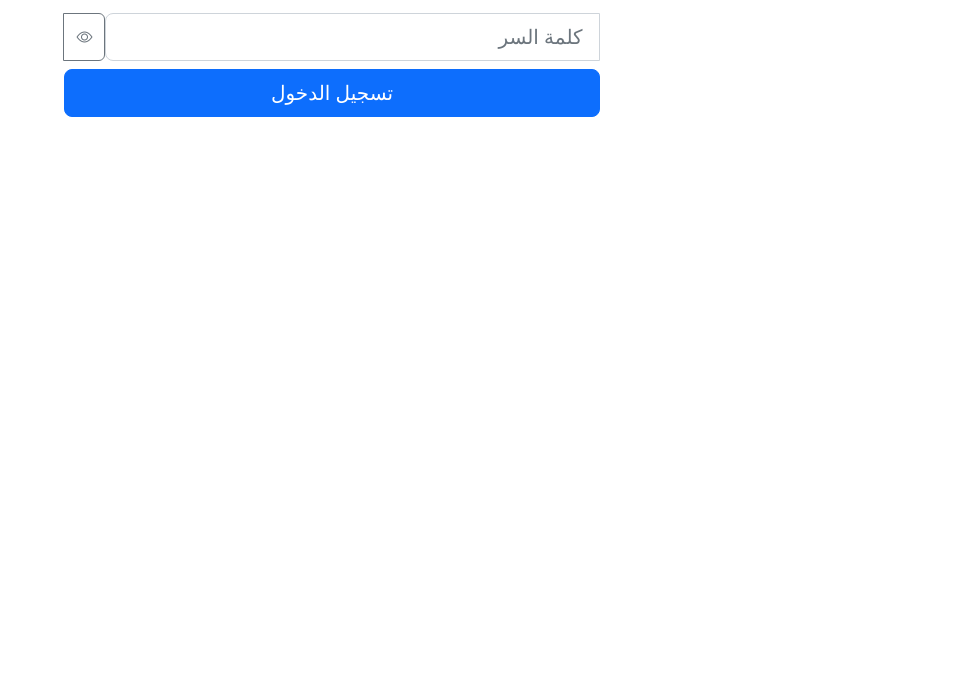
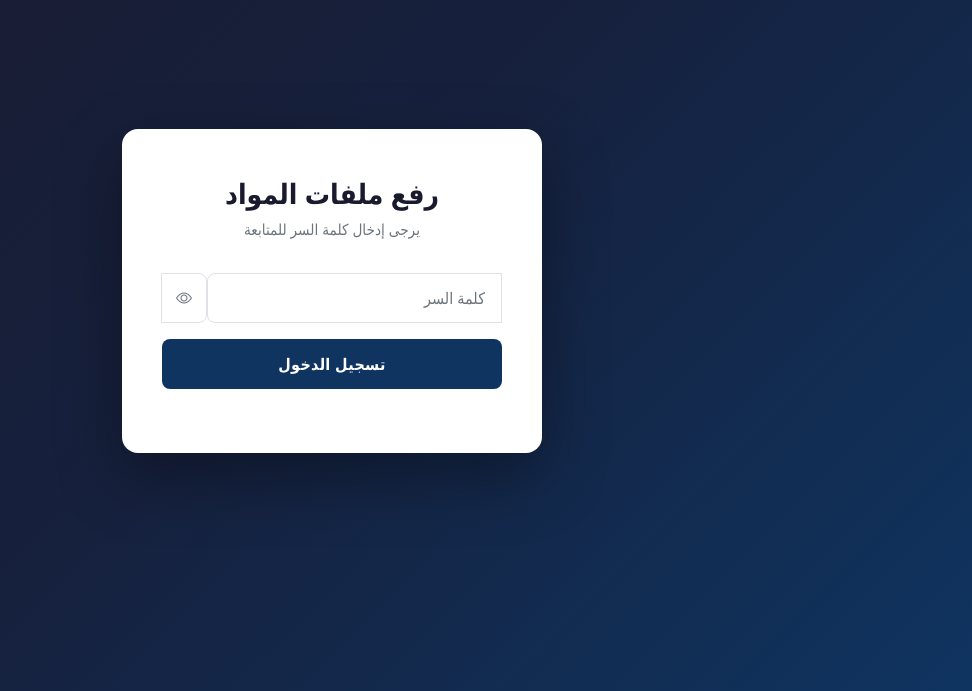
Before and after one commit to mahmoudElmaandi/upload-courses-file, a website: page web-app/public/login.html in a window 1280 px wide. Shown: the part 109-800 px from the top of the page, without its empty margins (308-1280 px from the left). Drawn offline with nearby package versions, Linux system fonts and the light colour scheme.

Commit message:
Revamp login page styling with a modern layout; enhance user interface elements including buttons, inputs, and alerts for improved aesthetics and usability.

```diff
--- a/web-app/public/login.css
+++ b/web-app/public/login.css
@@ -1,12 +1,94 @@
+* {
+    box-sizing: border-box;
+}
+
 body {
-    margin: 10px;
-    font-size: 18px;
-    text-align: center;
+    margin: 0;
+    min-height: 100vh;
+    display: flex;
+    align-items: center;
+    justify-content: center;
+    background: linear-gradient(135deg, #1a1a2e 0%, #16213e 50%, #0f3460 100%);
+    font-family: 'Segoe UI', Tahoma, Geneva, Verdana, sans-serif;
     direction: rtl;
 }
 
 #loginSec {
-    display: flex;
-    flex-direction: column;
-    align-items: center;
+    background: #ffffff;
+    border-radius: 16px;
+    padding: 48px 40px;
+    width: 100%;
+    max-width: 420px;
+    box-shadow: 0 24px 64px rgba(0, 0, 0, 0.35);
+    text-align: center;
 }
+
+#loginSec h1 {
+    font-size: 1.75rem;
+    font-weight: 700;
+    color: #1a1a2e;
+    margin-bottom: 8px;
+}
+
+#loginSec .lead {
+    color: #6c757d;
+    font-size: 0.95rem;
+    margin-bottom: 32px;
+}
+
+#loginSec .form-control {
+    border-radius: 8px 0 0 8px;
+    border-color: #dee2e6;
+    font-size: 1rem;
+    padding: 12px 16px;
+    transition: border-color 0.2s, box-shadow 0.2s;
+}
+
+#loginSec .form-control:focus {
+    border-color: #0f3460;
+    box-shadow: 0 0 0 3px rgba(15, 52, 96, 0.15);
+}
+
+#loginSec .btn-outline-secondary {
+    border-radius: 0 8px 8px 0;
+    border-color: #dee2e6;
+    color: #6c757d;
+    padding: 12px 14px;
+    transition: background 0.2s, color 0.2s;
+}
+
+#loginSec .btn-outline-secondary:hover {
+    background: #f1f3f5;
+    color: #1a1a2e;
+}
+
+#loginSec #login {
+    background: #0f3460;
+    border: none;
+    border-radius: 8px;
+    padding: 13px;
+    font-size: 1rem;
+    font-weight: 600;
+    letter-spacing: 0.3px;
+    transition: background 0.2s, transform 0.1s, box-shadow 0.2s;
+    margin-top: 8px;
+}
+
+#loginSec #login:hover {
+    background: #16213e;
+    box-shadow: 0 4px 16px rgba(15, 52, 96, 0.35);
+    transform: translateY(-1px);
+}
+
+#loginSec #login:active {
+    transform: translateY(0);
+}
+
+#alerts {
+    margin-top: 16px;
+}
+
+#alerts .alert {
+    border-radius: 8px;
+    font-size: 0.9rem;
+}
```
